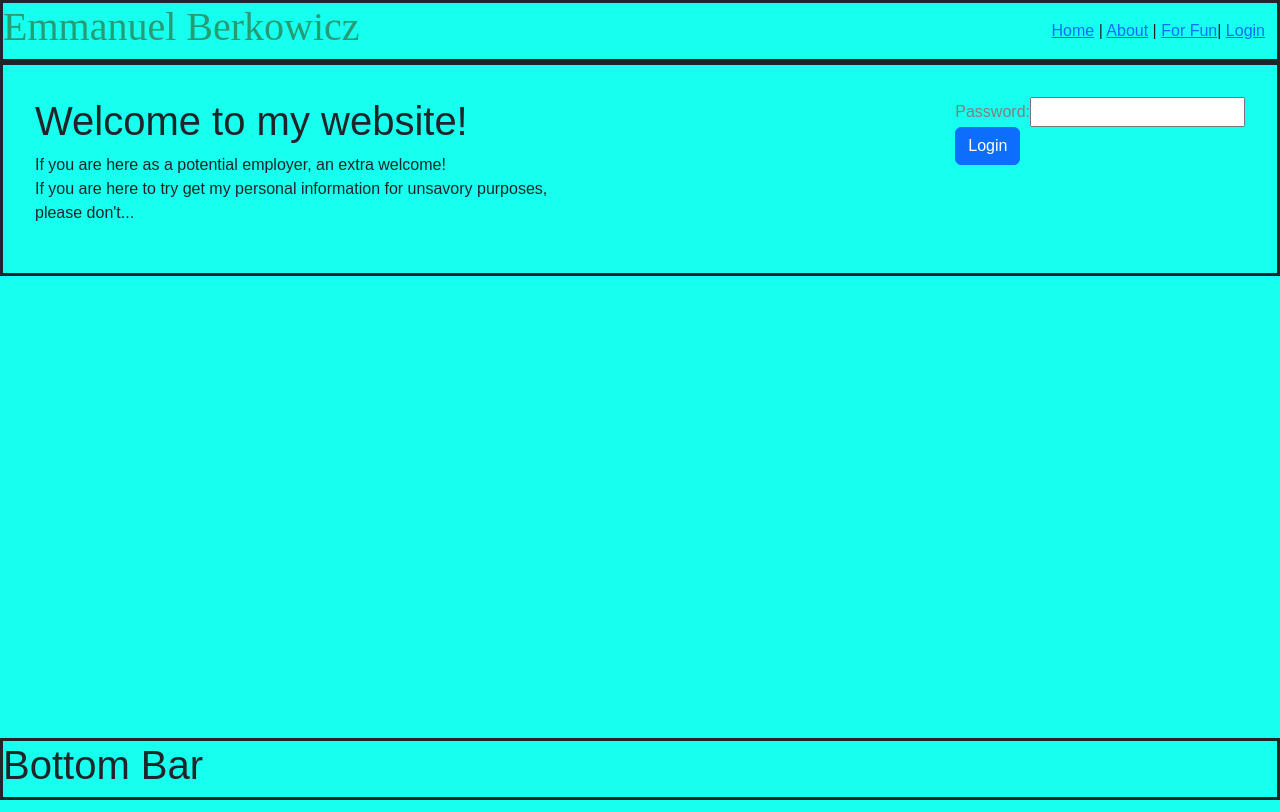
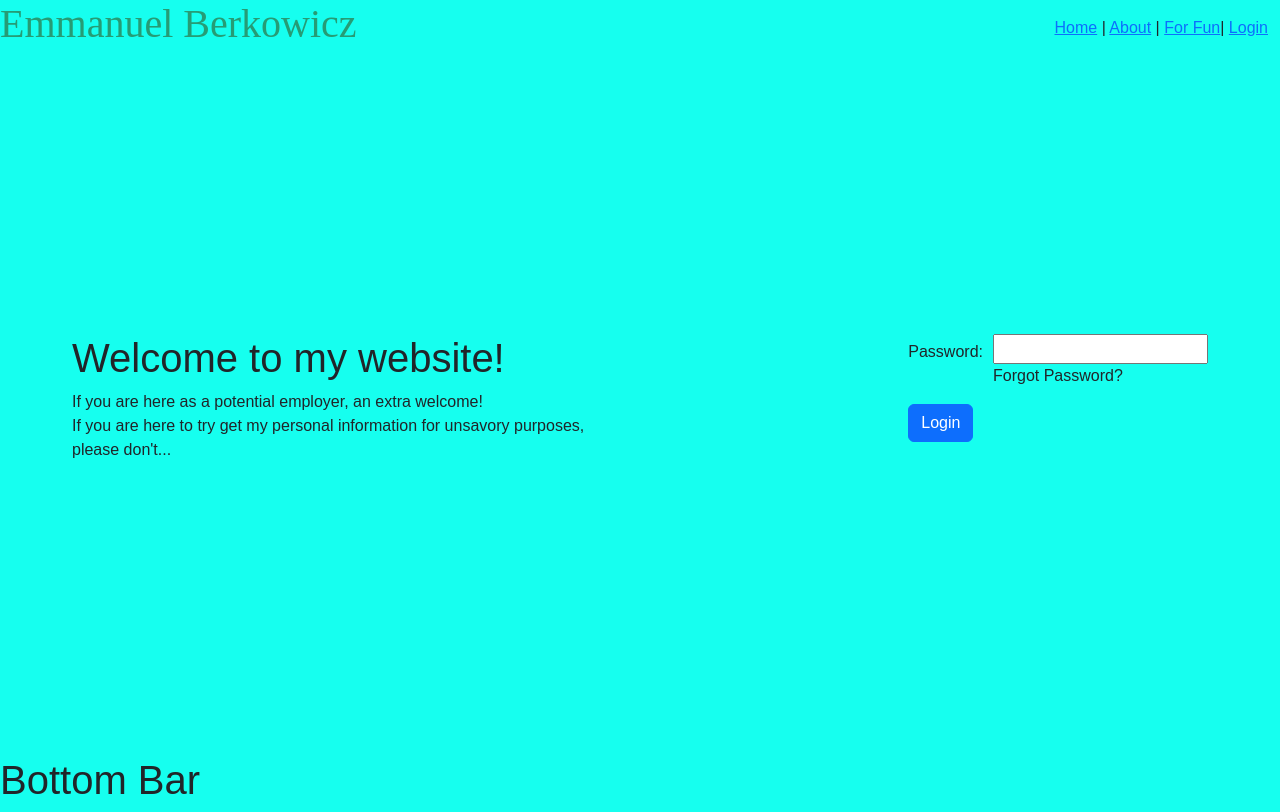
Before and after one commit to AnosVoldygod/emmanwebsite-, a Vue app: page /Login in a window 1280 px wide. Built offline with nearby package versions, Linux system fonts and the light colour scheme.

Commit message:
Formatting

```diff
--- a/src/components/BottomBar.vue
+++ b/src/components/BottomBar.vue
@@ -1,6 +1,6 @@
 <template>
   <header>
-    <div class="mainBar" style="border-style: solid">
+    <div class="mainBar" >
       <div><h1>Bottom Bar</h1></div>
     </div>
   </header>
--- a/src/components/LoginComp.vue
+++ b/src/components/LoginComp.vue
@@ -24,9 +24,10 @@ const loginAttempt = () => {
 
 <template>
   <form @submit.prevent="loginAttempt">
-    <!-- container for the username and password elements -->
     <div class="login-container">
-      <label for="password" class="login-label">Password: </label>
+      <div class="input-row">
+        <label for="password" class="login-label">Password:</label>
+        <div class="input-column">
           <input
             type="password"
             class="login-control"
@@ -34,16 +35,25 @@ const loginAttempt = () => {
             v-model="loginDetails.password"
             required
           />
+          <p class="forgot-text">Forgot Password?</p>
+        </div>
+      </div>
     </div>
 
-    <div>
+    <div class="button-row">
       <button type="submit" class="btn btn-primary login-btn">Login</button>
     </div>
   </form>
 </template>
 
 <style>
-.login-container {
-  color: grey;
+.input-row {
+  display: flex;
+  align-items: flex-start;
+  gap: 10px;
+}
+
+.login-label {
+  padding-top: 6px;
 }
 </style>
--- a/src/components/MainBanner.vue
+++ b/src/components/MainBanner.vue
@@ -1,7 +1,7 @@
 <template>
   <header>
     <div>
-      <div style="border-style: solid" class="bannerContainer">
+      <div class="bannerContainer">
         <div class="bannerHeading"><h1>Emmanuel Berkowicz</h1></div>
         <div class="navigationBar">
           <nav>
--- a/src/views/Login.vue
+++ b/src/views/Login.vue
@@ -22,6 +22,8 @@ import LoginMessage from '../components/LoginMessage.vue'
   align-items: flex-start;
   padding: 2rem;
   flex-wrap: wrap;
+  width: 100%;
+  max-width: 1200px;
 }
 
 .login-message {
@@ -37,6 +39,9 @@ import LoginMessage from '../components/LoginMessage.vue'
 }
 
 .login-page {
-  border-style: solid;
+  min-height: calc(100vh - 100px); /* adjust if you have a header/footer */
+  display: flex;
+  justify-content: center;
+  align-items: center; /* vertical centering */
 }
 </style>
```
Lines whose indentation alone changed are shown as unchanged.
